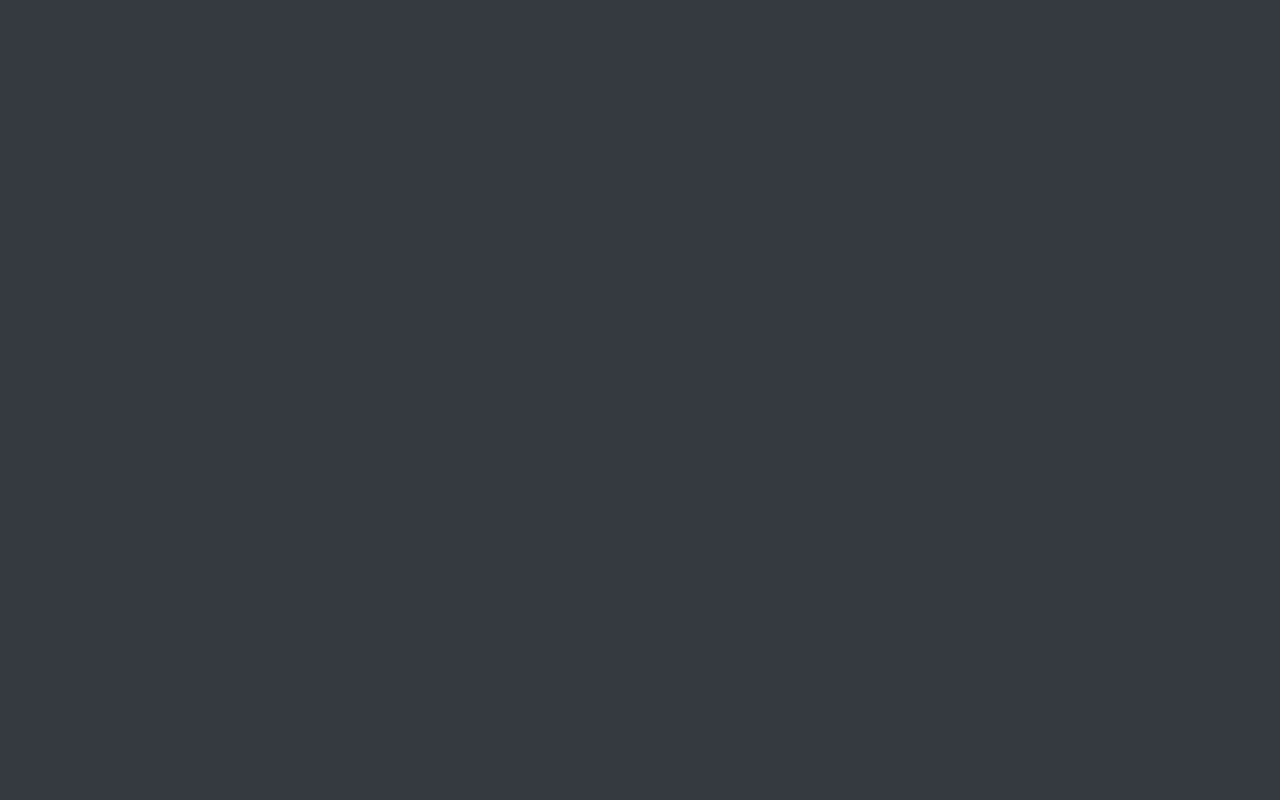
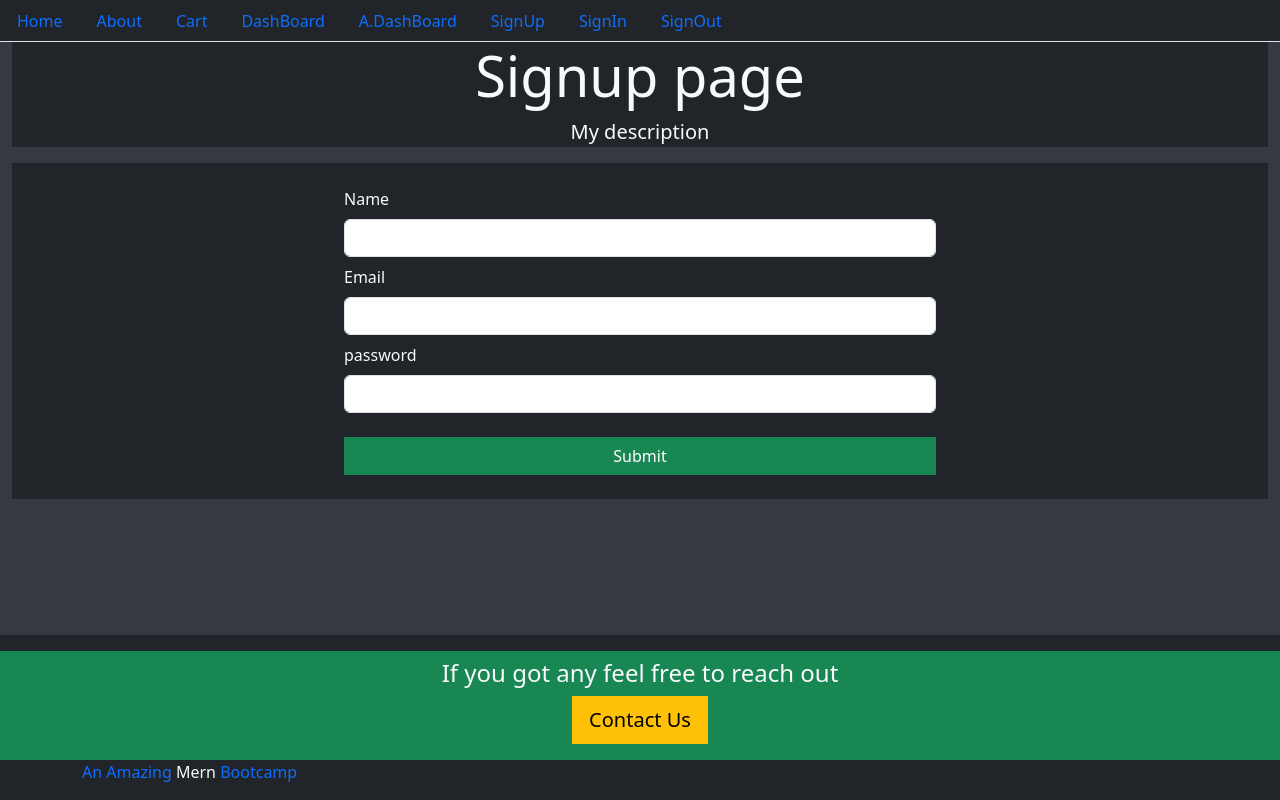
Before and after one commit to Rajit909/MegaProject-E-commerce-, a React (Create React App) app in the folder frontend/: page /signup in a window 1280 px wide. Before the commit this address had no page. Built offline with nearby package versions, Linux system fonts and the light colour scheme.

Commit message:
making request to backend

```diff
--- a/frontend/src/AppRoutes.js
+++ b/frontend/src/AppRoutes.js
@@ -1,17 +1,20 @@
 import React from 'react'
-import {
-  Routes,
-  Route,
-} from "react-router-dom"
+import {Routes, Route} from "react-router-dom"
+
 
 import Home from "./core/Home.js"
+import Signup from './user/Signup.js'
+import Signin from './user/Signin.js'
+
 
 function AppRoutes() {
   return (
     <Routes>
       <Route exact path="/" element={<Home/>}/>
+      <Route path="/signup" element={<Signup/>}/>
+      <Route path="/signin" element={<Signin/>}/>
     </Routes>
   )
-}
+};
 
 export default AppRoutes
--- a/frontend/src/core/Base.js
+++ b/frontend/src/core/Base.js
@@ -20,9 +20,9 @@ function Base({
       </div>
 
       <footer className="footer bg-dark mt-auto py-3">
-        <div className="container-fluid bg-success text-light text-center">
+        <div className="container-fluid bg-success text-light text-center p-2">
           <h4>If you got any feel free to reach out</h4>
-          <button className="btn btn-warning btn-lg" type="submit">
+          <button className="btn btn-warning btn-lg mb-2" type="submit">
             Contact Us
           </button>
         </div>
--- a/frontend/src/styles.css
+++ b/frontend/src/styles.css
@@ -7,3 +7,12 @@
 body {
   background: #343a40;
 }
+.btn-block{
+  width: 100%;
+}
+footer{
+  position: absolute;
+  bottom: 0px;
+  right: 0px;
+  left: 0px;
+}
--- a/frontend/src/user/Signin.js
+++ b/frontend/src/user/Signin.js
@@ -0,0 +1,35 @@
+import React from 'react'
+import Base from '../core/Base'
+
+function Signin() {
+
+    const signInForm = () => {
+        return (
+          <div className="row">
+            <div className="col-md-6 offset-sm-3 text-left">
+              <form action="" className='mb-5'>
+                <div className="form-group mb-2">
+                  <label className="text-light mb-2">Email</label>
+                  <input className="form-control" type="Email" />
+                </div>
+                <div className="form-group mb-4">
+                  <label className="text-light mb-2">password</label>
+                  <input className="form-control" type="password" />
+                </div>
+                <button className="btn btn-success btn-block" type="submit">
+                  SignIn
+                </button>
+              </form>
+            </div>
+          </div>
+        );
+      };
+
+  return (
+    <Base title='Signin Page'>
+        {signInForm()}
+    </Base>
+  )
+}
+
+export default Signin
--- a/frontend/src/user/Signup.js
+++ b/frontend/src/user/Signup.js
@@ -0,0 +1,38 @@
+import React from "react";
+import Base from "../core/Base";
+
+function Signup() {
+  const signUpForm = () => {
+    return (
+      <div className="row">
+        <div className="col-md-6 offset-sm-3 text-left">
+          <form action="">
+            <div className="form-group mb-2">
+              <label className="text-light mb-2">Name</label>
+              <input className="form-control" type="text" />
+            </div>
+            <div className="form-group mb-2">
+              <label className="text-light mb-2">Email</label>
+              <input className="form-control" type="Email" />
+            </div>
+            <div className="form-group mb-4">
+              <label className="text-light mb-2">password</label>
+              <input className="form-control" type="password" />
+            </div>
+            <button className="btn btn-success btn-block" type="submit">
+              Submit
+            </button>
+          </form>
+        </div>
+      </div>
+    );
+  };
+
+  return (
+    <Base title="Signup page">
+      {signUpForm()}
+    </Base>
+  );
+}
+
+export default Signup;
```
Also changed, not shown: frontend/src/auth/helper/index.js (+65 -0 lines), frontend/src/backend.js (line endings or trailing spaces).
